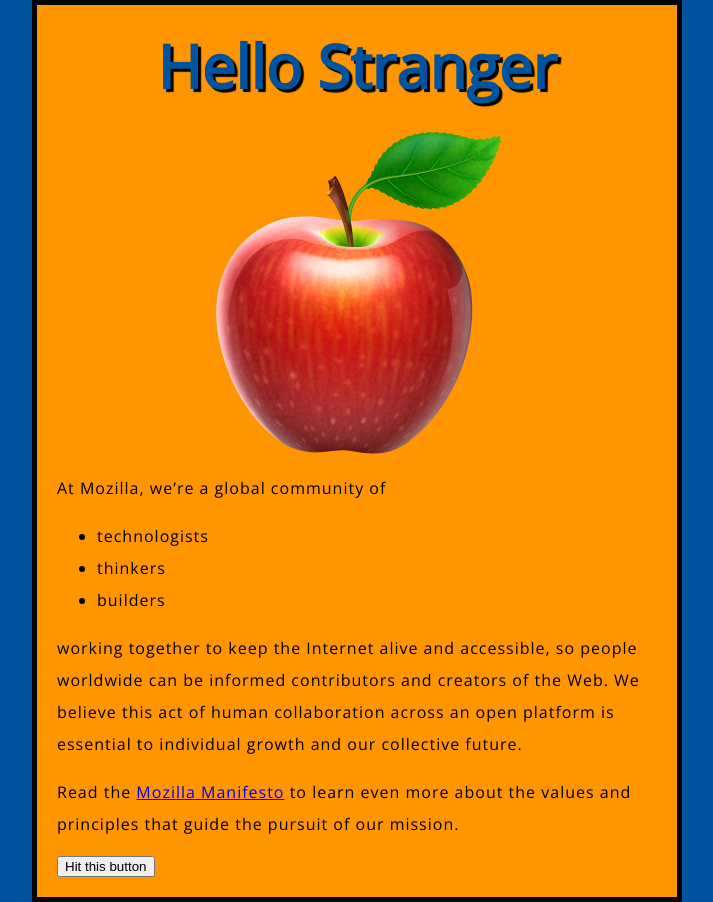
After one commit to pdav5883/web-salad, a Flask app: page /mdn2/ in a window 1280 px wide. The commit adds this page. Shown: the whole page, without its empty margins (283-996 px from the left). Run offline with Flask 2, Linux system fonts and the light colour scheme.

Commit message:
Simple javascript running with buttons

```diff
--- a/app.py
+++ b/app.py
@@ -6,7 +6,16 @@ app = Flask(__name__)
 def home():
 	return render_template("index.html")
 
+@app.route("/mdn2/")
+def mdn():
+    return render_template("mdn_index.html")
+
 @app.route("/ok/")
 @app.route("/ok/<name>")
-def ok(name="Jose"):
-	return render_template("index.html", name=name)
+def ok(name="Kelly"):
+	return render_template("ok.html", name=name)
+
+
+@app.route("/apple/")
+def apple():
+	return render_template("apple.html")
--- /dev/null
+++ b/static/scripts/main.js
@@ -0,0 +1,12 @@
+let myHeading = document.querySelector('h1')
+let myButton = document.querySelector("button")
+
+function setName() {
+    let myName = prompt("Enter name here")
+    localStorage.setItem("name",myName)
+    myHeading.textContent = "Hello, " + myName
+}
+
+myButton.onclick = function() {
+    setName()
+}
--- /dev/null
+++ b/static/styles/mdn_style.css
@@ -0,0 +1,41 @@
+html {
+  font-size: 10px;
+  font-family: 'Open Sans', sans-serif;
+}
+
+
+h1 {
+  font-size: 60px;
+  text-align: center;
+}
+
+p, li {
+  font-size: 16px;
+  line-height: 2;
+  letter-spacing: 1px;
+}
+
+
+html {
+  background-color: #00539F;
+}
+
+body {
+  width: 600px;
+  margin: 0 auto;
+  background-color: #FF9500;
+  padding: 0 20px 20px 20px;
+  border: 5px solid black;
+}
+
+h1 {
+  margin: 0;
+  padding: 20px 0;
+  color: #00539F;
+  text-shadow: 3px 3px 1px black;
+}
+
+img {
+  display: block;
+  margin: 0 auto;
+}
--- /dev/null
+++ b/templates/mdn_index.html
@@ -0,0 +1,29 @@
+<!DOCTYPE html>
+<html>
+  <head>
+    <meta charset="utf-8">
+    <title>My test page</title>
+    <link href="http://fonts.googleapis.com/css?family=Open+Sans" rel="stylesheet" type="text/css">
+    <link href="/static/styles/mdn_style.css" rel="stylesheet" type="text/css">
+  </head>
+  <body>
+    <h1>Hello Stranger</h1>
+    <img src="/static/images/default.png" alt="The Firefox logo: a flaming fox surrounding the Earth.">
+
+    <p>At Mozilla, we’re a global community of</p>
+
+    <ul> <!-- changed to list in the tutorial -->
+      <li>technologists</li>
+      <li>thinkers</li>
+      <li>builders</li>
+    </ul>
+
+    <p>working together to keep the Internet alive and accessible, so people worldwide can be informed contributors and creators of the Web. We believe this act of human collaboration across an open platform is essential to individual growth and our collective future.</p>
+
+    <p>Read the <a href="https://www.mozilla.org/en-US/about/manifesto/">Mozilla Manifesto</a> to learn even more about the values and principles that guide the pursuit of our mission.</p>
+
+    <button>Hit this button</button>
+    <script src="/static/scripts/main.js"></script>
+
+  </body>
+</html>
```
Also changed, not shown: templates/apple.html (added, +16 -0 lines), templates/index.html (+2 -5 lines), templates/ok.html (added, +7 -0 lines), static/images/default.png (added).
